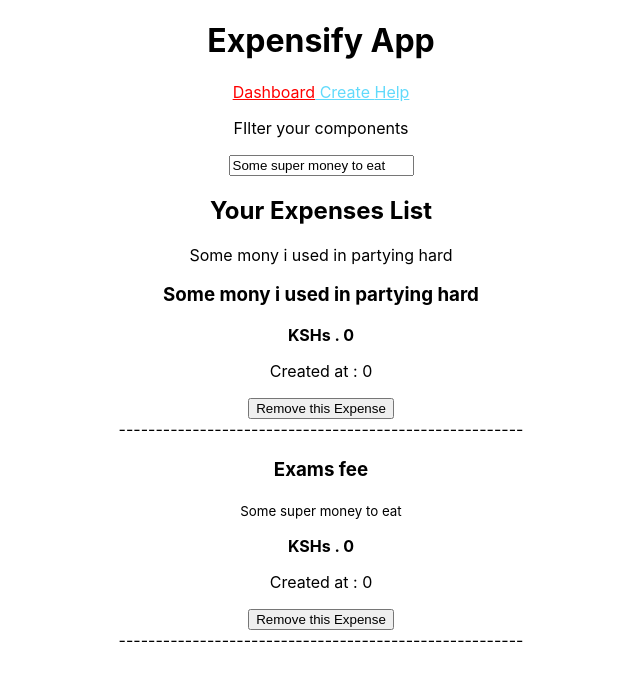
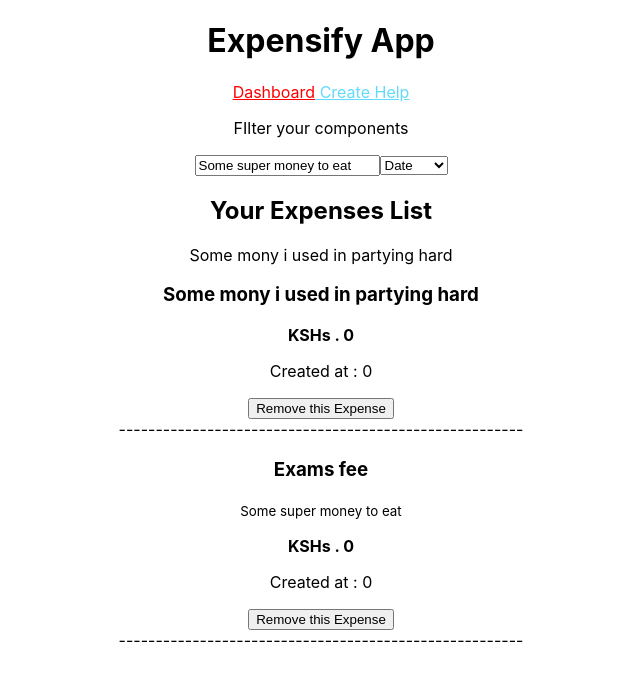
Before and after one commit to OCHIENGDAVIS/expensify, a React (Create React App) app: page / in a window 1280 px wide. Shown: the top 680 px of the page, without its empty margins (319-959 px from the left). Built offline with nearby package versions, Linux system fonts and the light colour scheme.

Commit message:
Using React devtools

```diff
--- a/src/components/ExpenseListFilter.js
+++ b/src/components/ExpenseListFilter.js
@@ -1,15 +1,28 @@
 import React from 'react'
 import {connect} from 'react-redux'
-import {setFilter} from '../actions/Action'
+import {setFilter, sortByAmount, sortByDate} from '../actions/Action'
 
 const ExpenseListFilter = (props)=>{
     const setText = (e)=>{
         const textInput = e.target.value
         props.dispatch(setFilter({text : textInput}))
     }
+    const setSortValue = (e)=>{
+        const val = e.target.value
+        if(val === 'date'){
+            props.dispatch(sortByDate({text : val}))
+        }
+        else{
+            props.dispatch(sortByAmount(val))
+        }
+    }
     return (
         <div>
             <input type='text' value={props.filters.text} onChange={setText} />
+            <select onChange={setSortValue}>
+                <option value='date'>Date</option>
+                <option value = 'amount'>Amount</option>
+            </select>
         </div>
     )
 }
```
